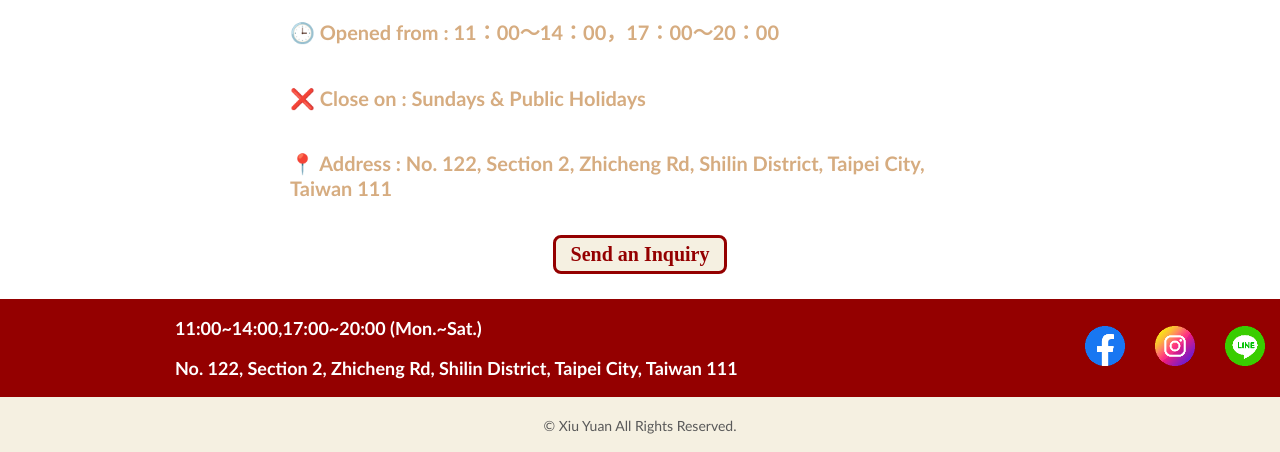
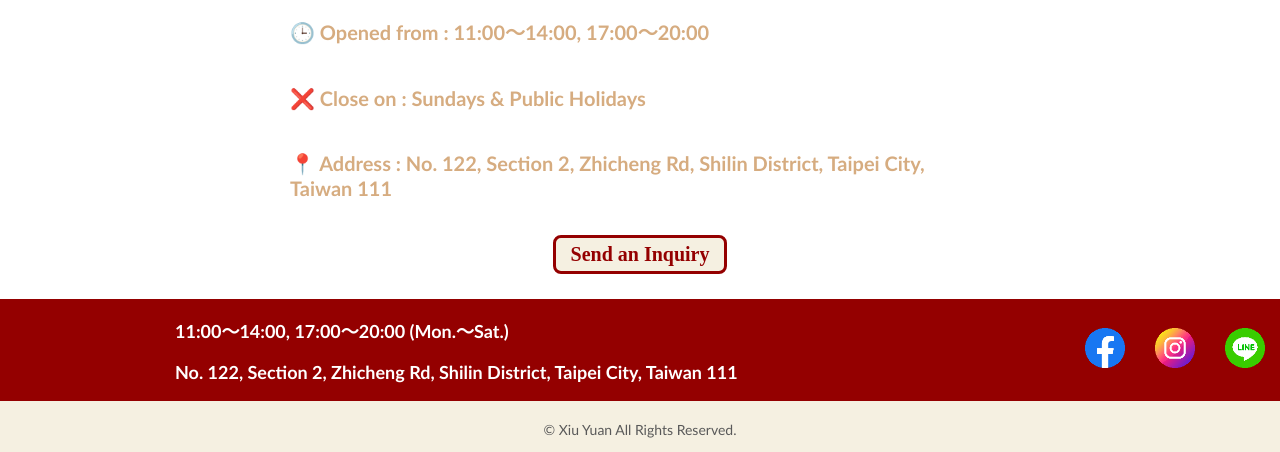
Before and after one commit to XiuYuanThaiFood/XiuYuanThaiFood.github.io, a plain HTML site: page about.html in a window 1280 px wide. Shown: the part 1374-1826 px from the top of the page. Drawn offline with Linux system fonts and the light colour scheme.

Commit message:
HTMLの調整

```diff
--- a/about.html
+++ b/about.html
@@ -73,13 +73,13 @@
         </div>
         <div class="contact-info">
             <p>
-                🕒 Opened from :  11：00～14：00，17：00～20：00
+                🕒 Opened from : 11:00～14:00, 17:00～20:00
             </p>
             <p>
-                ❌ Close on :  Sundays & Public Holidays
+                ❌ Close on : Sundays & Public Holidays
             </p>
             <p>
-                📍 Address :  No. 122, Section 2, Zhicheng Rd, Shilin District, Taipei City, Taiwan 111
+                📍 Address : No. 122, Section 2, Zhicheng Rd, Shilin District, Taipei City, Taiwan 111
             </p>
         </div>
     </section>
@@ -95,7 +95,7 @@
     <footer class="site-footer">
         <div class="footer-info">
             <div class="footer-left">
-                <p>11:00~14:00,17:00~20:00 (Mon.~Sat.)</p>
+                <p>11:00～14:00, 17:00～20:00 (Mon.～Sat.)</p>
                 <p>No. 122, Section 2, Zhicheng Rd, Shilin District, Taipei City, Taiwan 111</p>
             </div>
             <div class="footer-right">
```
